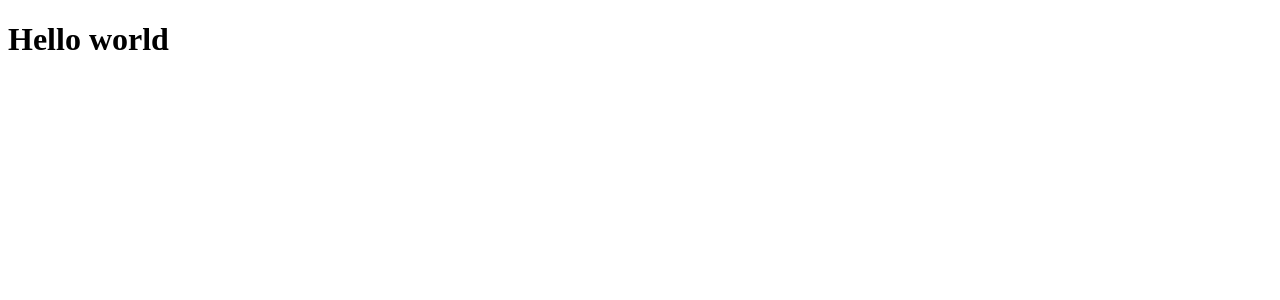
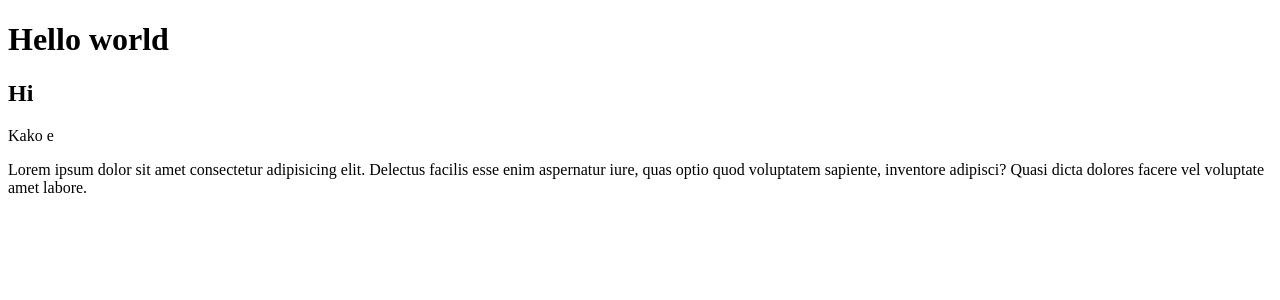
Before and after one commit to KapsarovR/vue-sample, a Vue app: page / in a window 1280 px wide. Shown: the top 300 px of the page. Built offline with nearby package versions, Linux system fonts and the light colour scheme.

Commit message:
VS-1 Add content

```diff
--- a/src/App.vue
+++ b/src/App.vue
@@ -1,6 +1,10 @@
 <template>
   <div id="app">
     <h1>Hello world</h1>
+    <h2>Hi</h2>
+    <p>Kako e </p>
+    <p>Lorem ipsum dolor sit amet consectetur adipisicing elit. Delectus facilis esse enim aspernatur iure, quas optio quod voluptatem sapiente, inventore adipisci?
+      Quasi dicta dolores facere vel voluptate amet labore.</p>
   </div>
 </template>
 
```
